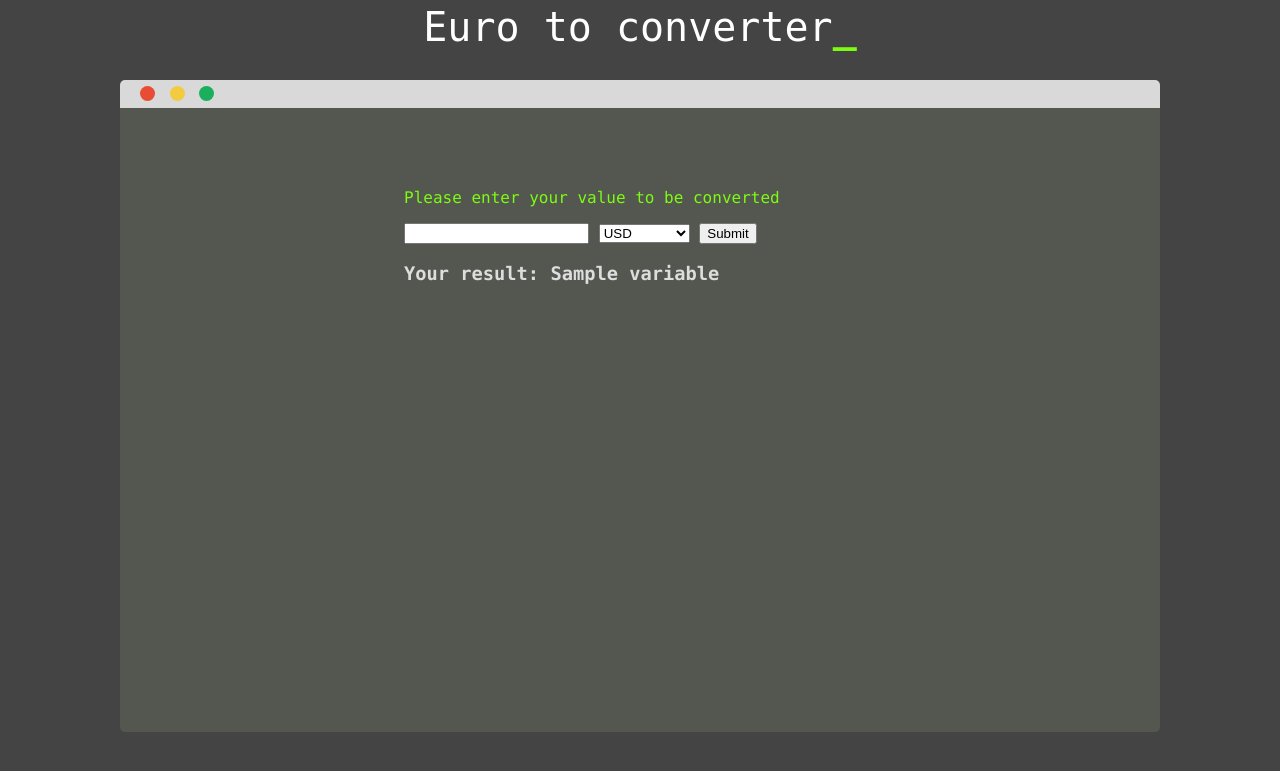
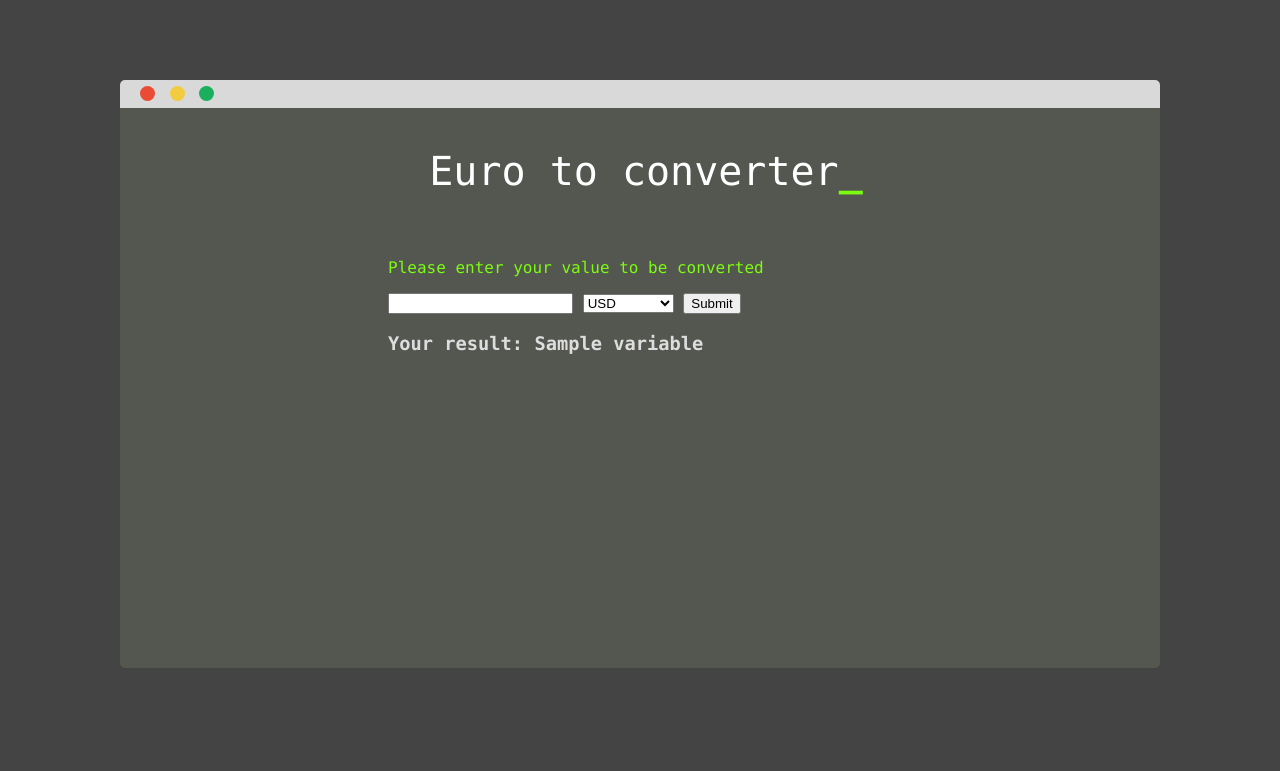
Before and after one commit to Wardason/Flask, a Flask app: template templates/currency.html in a window 1280 px wide. Shown: the top 771 px of the page. Run offline with Flask 2, Linux system fonts and the light colour scheme; the template is opened without the code that fills it: most values are stand-ins (such as "Sample title", 1, 10 or a date in 2020).

Commit message:
remastered currency.html

```diff
--- a/templates/currency.html
+++ b/templates/currency.html
@@ -21,6 +21,7 @@
 	color: #fff;
 	font-size: 2.5em;
 	text-align: center;
+    margin-top: 1em;
 }
 
 .cursor {
@@ -103,12 +104,12 @@
 
 .topic_header {
 	color: #7CFC11;
-	margin-top: 5em;
-    margin-left: 17em;
+	margin-top: 4em;
+    margin-left: 16em;
 }
 
 .topic_text {
-	margin-left: 17em;
+	margin-left: 16em;
 	margin-top: 1em;
 }
 
@@ -126,17 +127,11 @@
 	top: 0;
 }
 
-#footer {
-	height: 3.75em;
-	bottom: 0;
-	width: 90%;
-	max-width: 1040px;
-	margin: 0 auto;
-}
+
 
 #content {
 	top: 5em;
-	bottom: 6em;
+	bottom: 10em;
 }
 
 @media (min-width: 1600px) {
@@ -167,9 +162,7 @@
 
 <body>
 
-<div id="header">
-	<div id="head"> Euro to converter<span class="cursor">_</span></div>
-</div>
+
 
 <div id="content">
 	<div class="container">
@@ -181,6 +174,9 @@
 
 		<div id="screen">
 			<div id="innercontent">
+
+                <div id="head"> Euro to converter<span class="cursor">_</span></div>
+
                 <div class="topic_header">Please enter your value to be converted</div>
 				<div class="topic_text">
                     <form action="" method="post">
```
